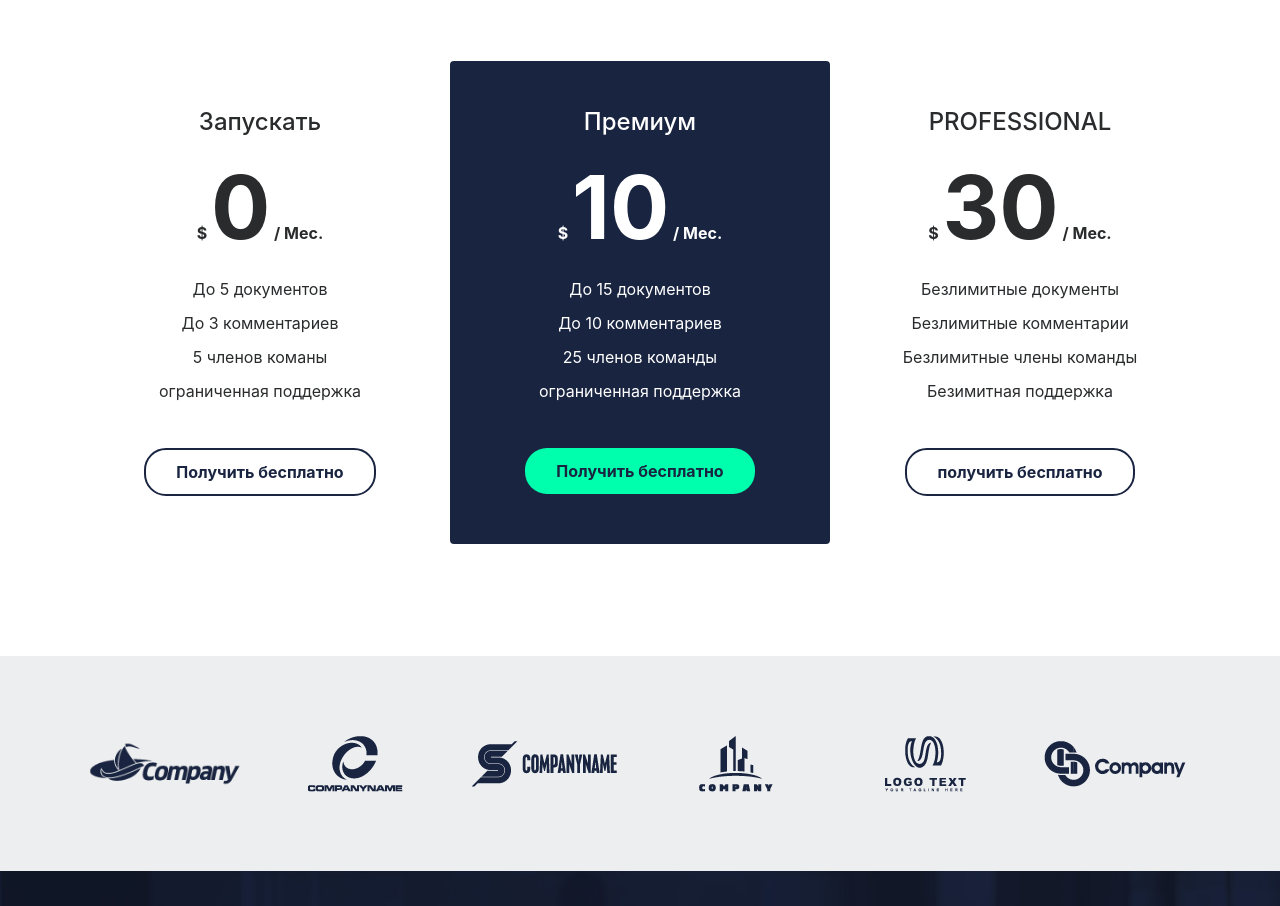
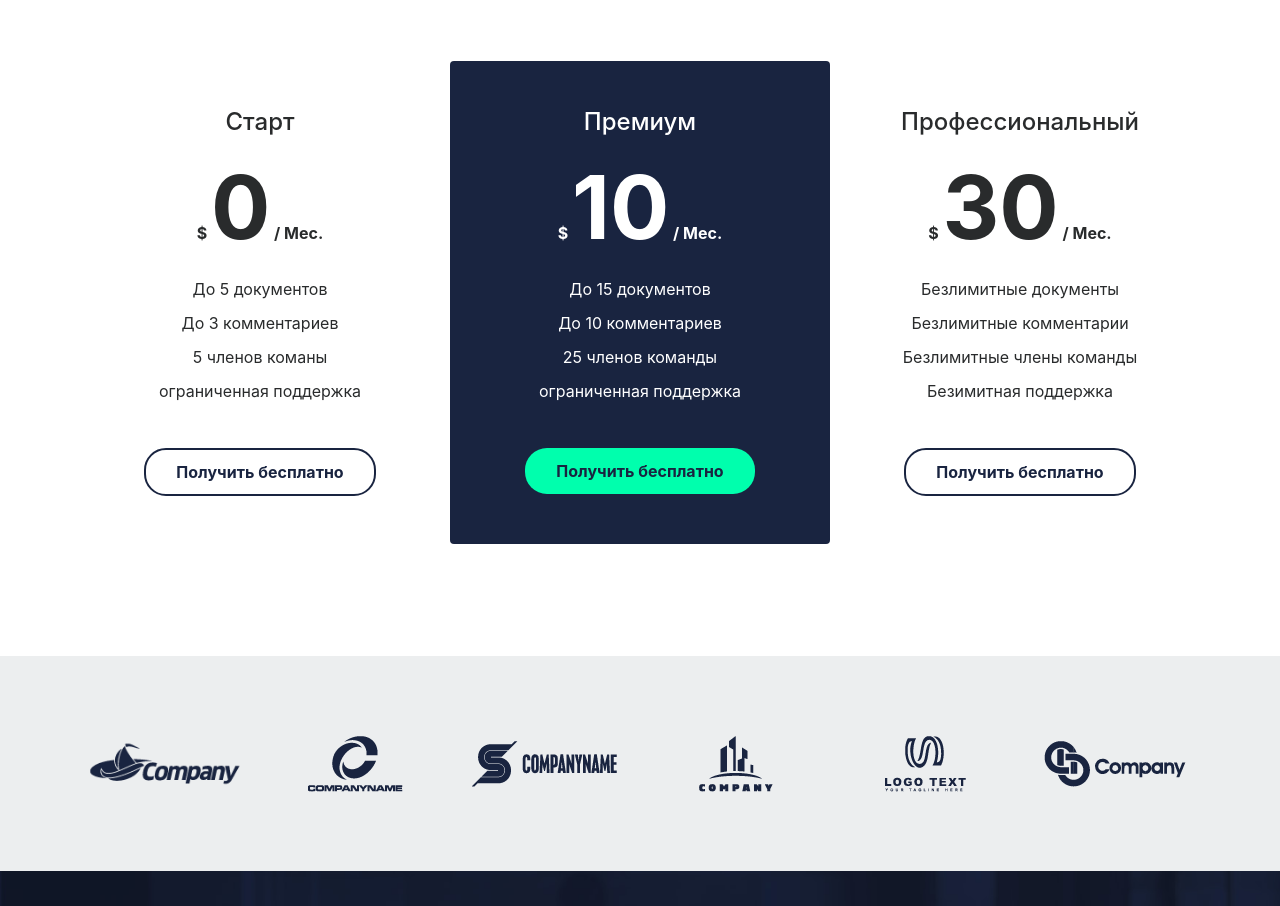
Before and after one commit to Krutoitipatilix/atlas, a plain HTML site: page index.html in a window 1280 px wide. Shown: the part 2240-3146 px from the top of the page. Drawn offline with Linux system fonts and the light colour scheme.

Commit message:
Update index.html

```diff
--- a/index.html
+++ b/index.html
@@ -103,7 +103,7 @@
         <h2 class="text-center font-weight-bold d-block mb-3">Наши цены</h2>
         <div class="row">
             <div data-aos="fade-right" data-aos-delay="200" data-aos-duration="1000" data-aos-once="true" class="col-md-4 text-center py-4 mt-5">
-                <h4 class="my-4">Запускать</h4>
+                <h4 class="my-4">Старт</h4>
                 <p class="font-weight-bold">$ <span class="display-2 font-weight-bold">0</span> / Мес.</p>
                 <ul class="list-unstyled">
                     <li>До 5 документов</li>
@@ -125,7 +125,7 @@
                 <a href="#" class="btn my-4 font-weight-bold atlas-cta cta-green">Получить бесплатно</a>
             </div>
             <div data-aos="fade-left" data-aos-delay="200" data-aos-duration="1000" data-aos-once="true" class="col-md-4 text-center py-4 mt-5">
-                <h4 class="my-4">PROFESSIONAL</h4>
+                <h4 class="my-4">Профессиональный</h4>
                 <p class="font-weight-bold">$ <span class="display-2 font-weight-bold">30</span> / Mес.</p>
                 <ul class="list-unstyled">
                     <li>Безлимитные документы</li>
@@ -133,7 +133,7 @@
                     <li>Безлимитные члены команды</li>
                     <li>Безимитная поддержка</li>
                 </ul>
-                <a href="#" class="btn my-4 font-weight-bold atlas-cta cta-ghost">получить бесплатно</a>
+                <a href="#" class="btn my-4 font-weight-bold atlas-cta cta-ghost">Получить бесплатно</a>
             </div>
         </div>
     </div>
```
